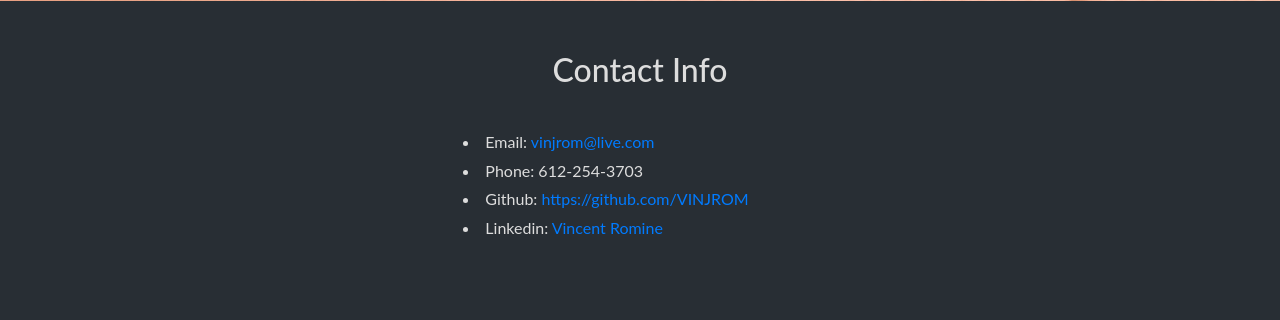
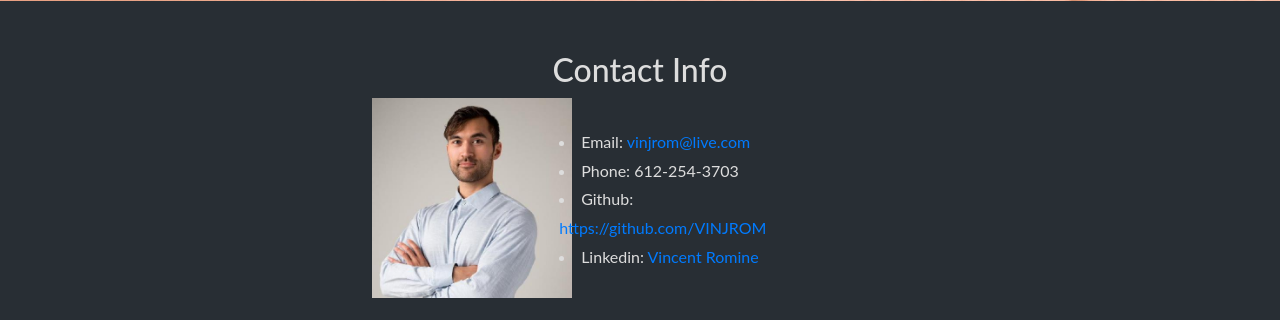
Before and after one commit to VINJROM/jarallax-portfolio, a PHP site: page / in a window 1280 px wide. Shown: the part 3245-3565 px from the top of the page. Run offline with PHP 8.4, Linux system fonts and the light colour scheme; some web fonts are replaced.

Commit message:
update profile image

```diff
--- a/assets/css/style.css
+++ b/assets/css/style.css
@@ -224,6 +224,12 @@ html {
   margin: 30px 0 30px 0;
 }
 
+.proPic {
+  height:200px;
+  position:relative;
+  margin-left: 100px;
+
+}
 /*---------------  Media Queries */
 
 
--- a/home.html
+++ b/home.html
@@ -227,8 +227,10 @@
         <a name="contact"></a>
         <h2>Contact Info</h2>
         <div class="row">
-            <div class="col-sm-4"></div>
-            <div class="col-md-4">
+            <div class="col-sm-2"></div>
+            <div class="col-sm-3"> <img src="assets/images/hireme.jpg" class="proPic"></div>
+            <div class="col-md-3">
+                <div class = "picDiv"></div>
                 <div class="contact">
                     <li>Email: <a href="mailto:vinjrom@live.com" subject="subject text">vinjrom@live.com</a></li>
                     <li>Phone: 612-254-3703</li>
@@ -238,7 +240,7 @@
                             Romine</a></li>
                 </div>
             </div>
-            <div class="col-sm-4"></div>
+            <!-- <div class="col-sm-4"></div> -->
         </div>
     </section>
 
```
Also changed, not shown: assets/images/hireme.jpg (added).
